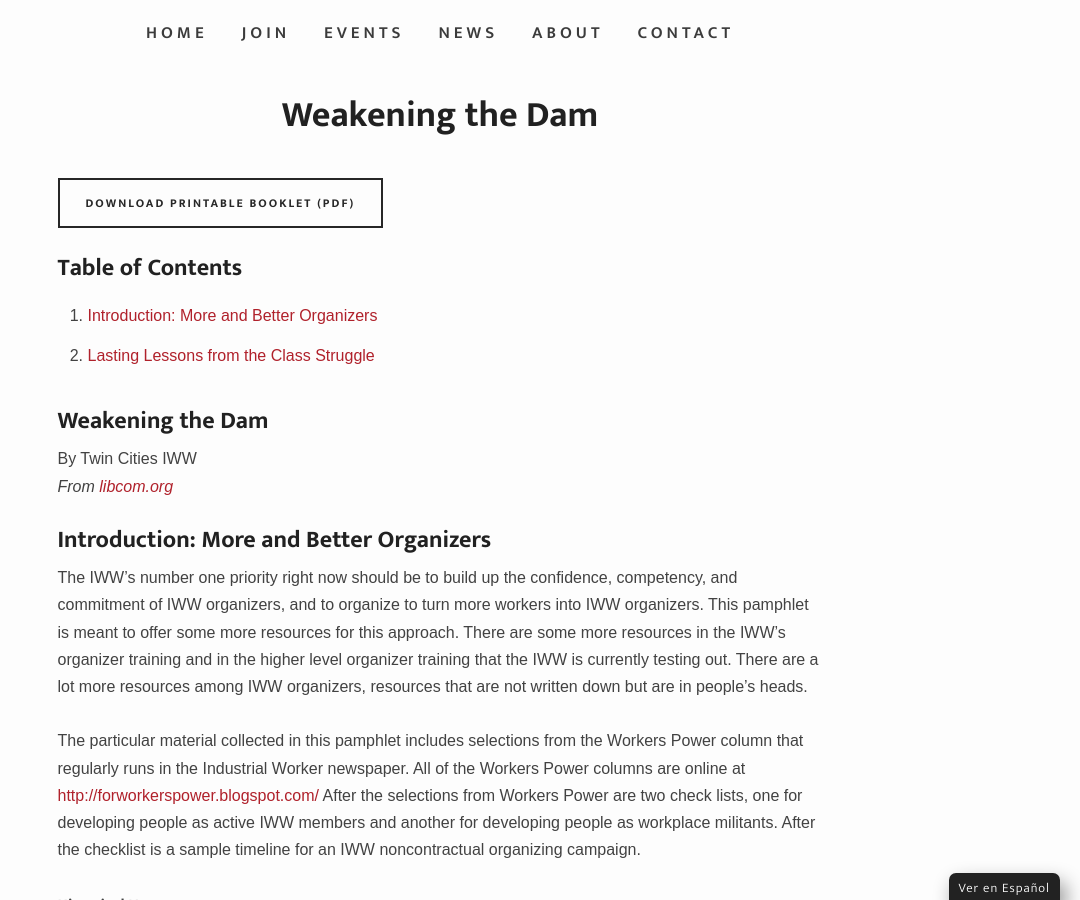
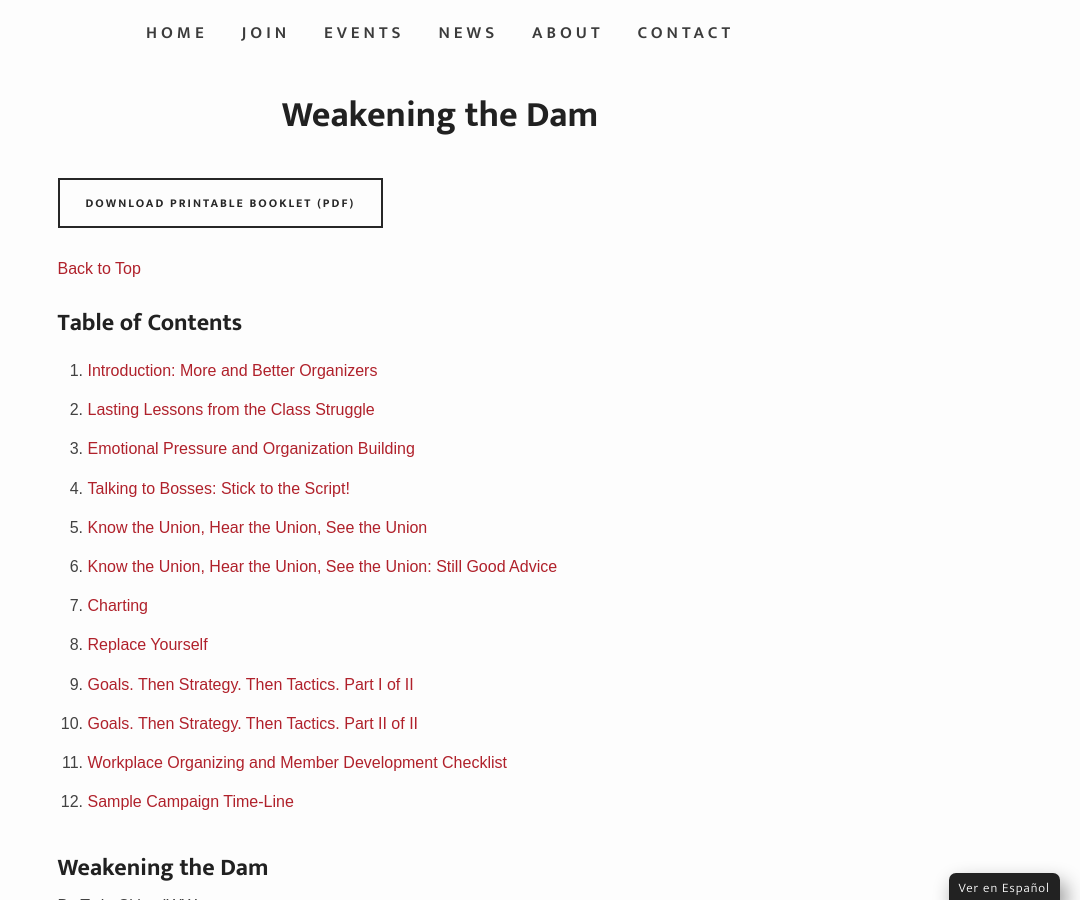
Before and after one commit to IWW-NYC-GMB/iww.nyc, a Jekyll site: the page built from weakening-the-dam.html, in a window 1280 px wide and 900 px high, scrolled down 600 px. Shown: the whole window, without its empty margins (200-1280 px from the left). Built offline with Jekyll 4.4.1, drawn with Linux system fonts in a browser that asks for light colours; some web fonts are replaced; some of the changed text lies outside the part shown.

Commit message:
Update weakening-the-dam.html

```diff
--- a/weakening-the-dam.html
+++ b/weakening-the-dam.html
@@ -5,10 +5,21 @@
 heading: true
 ---
 <a href="{{ site.baseurl }}/assets/Weakening-the-Dam.pdf"><button class="small" ontouchstart="">Download Printable Booklet (PDF)</button></a><br><br>
-<h2>Table of Contents</h2>
+<a href="#top">Back to Top</a><br><br>
+<h2 id="">Table of Contents</h2>
 <ol style="margin-top:10px">
   <li><a href="#introduction-more-and-better-organizers">Introduction: More and Better Organizers</a></li>
   <li><a href="#lasting-lessons-from-the-class-struggle">Lasting Lessons from the Class Struggle</a></li>
+  <li><a href="#emotional-pressure-and-organization-building">Emotional Pressure and Organization Building</a></li>
+  <li><a href="#talking-to-bosses-stick-to-the-script">Talking to Bosses: Stick to the Script!</a></li>
+  <li><a href="#know-the-union-hear-the-union-see-the-union">Know the Union, Hear the Union, See the Union</a></li>
+  <li><a href="#know-the-union-hear-the-union-see-the-union-still-good-advice">Know the Union, Hear the Union, See the Union: Still Good Advice</a></li>
+  <li><a href="#charting">Charting</a></li>
+  <li><a href="#replace-yourself">Replace Yourself</a></li>
+  <li><a href="#goals-then-strategy-then-tactics-part-i-of-ii">Goals. Then Strategy. Then Tactics. Part I of II</a></li>
+  <li><a href="#goals-then-strategy-then-tactics-part-ii-of-ii">Goals. Then Strategy. Then Tactics. Part II of II</a></li>
+  <li><a href="#workplace-organizing-and-member-development-checklist">Workplace Organizing and Member Development Checklist</a></li>
+  <li><a href="#sample-campaign-time-line">Sample Campaign Time-Line</a></li>
 </ol><br>
 
 <h1>Weakening the Dam</h1>
@@ -16,7 +27,6 @@
 By Twin Cities IWW<br>
 <em>From <a href="https://libcom.org/library/weakening-dam-twin-cities-iww">libcom.org</a></em>
 </p><br>
-
 
 <h2 id="introduction-more-and-better-organizers">Introduction: More and Better Organizers</h2>
 <p>
@@ -59,8 +69,10 @@
 
 The Missoula Floods were enormous landscape-changing events during the last ice age, some of which discharged 2.6 billion gallons of water every second, but they were only possible due to sudden small ruptures of the ice dam on the Clark Ford River. Small ruptures led to larger ruptures, they built off each other weakening the dam. In the IWW, our workplace committees, our campaigns, and our fights with the boss have ruptured production, only to have seen companies rebound and get back to business. But the true ruptures are the changed individuals that come out the other end of these fights. One day our years of struggles will turn these ruptures into a revolutionary flood that will forever change the landscape of the world's economy.<br><br>
 
-<h2>Emotional Pressure and Organization Building</h2>
-
+<a href="#top">Back to Top</a><br><br>
+</p>
+<h2 id="emotional-pressure-and-organization-building">Emotional Pressure and Organization Building</h2>
+<p>
 We want to do two things on the job at the same time: build organization and improve conditions. We could do these separately. For instance, we could build organization with no plan to improve conditions, like setting up a poker night or a knitting circle. Or we could try to improve conditions without building organization, by bribing or kissing up to the supervisor. Neither of those has much to do with being a union. Being a union means union builds organization by improving conditions, or improves conditions by building organization.<br><br>
 
 To build organization and improve conditions we have to take actions on the job. Action is the oxygen of a union. We start off by taking the existing informal organization on the job - the current relationships and communication and level of agitation - and directing this against the boss in the form of an action.<br><br>
@@ -75,8 +87,10 @@
 
 When we collectively confront the boss about conditions make our lives unpleasant, we give the boss an unpleasant experience. Think of this as sharing the wealth of misery that our jobs give us. By giving the boss a taste of their own medicine, making the boss take a helping of what our jobs force on us, we can start to force the boss to make small improvements on the job. That in turn helps us explain to our coworkers that we can improve our jobs by organizing together, and that if even more people get involved we can win even bigger improvements.<br><br>
 
-<h2>Talking to Bosses: Stick to the Script!</h2>
-
+<a href="#top">Back to Top</a><br><br>
+</p>
+<h2 id="talking-to-bosses-stick-to-the-script">Talking to Bosses: Stick to the Script!</h2>
+<p>
 We have nothing in common with them as a class but sometimes we need to talk to our bosses. When we confront our bosses, for instance, we need to talk to them. A lot of bosses seem to have an instinct for turning the tables on us, and a lot of us workers have a habit of letting them do so. We spend so much time following their orders and they spend so much time giving orders that when we speak up it can be almost as disorienting for us as it is for them. That can make it easy for the boss to take back control in conversation.<br><br>
 
 For us to keep control in conversation with the boss we need to know what we want to have happen. We can't get our way if we don't know what our way is. If we don't have a plan then things can't go according to plan.<br><br>
@@ -89,8 +103,10 @@
 
 Stick to the script and you can turn the tables on the boss.<br><br>
 
-<h2>Know the Union, Hear the Union, See the Union</h2>
-
+<a href="#top">Back to Top</a><br><br>
+</p>
+<h2 id="know-the-union-hear-the-union-see-the-union">Know the Union, Hear the Union, See the Union</h2>
+<p>
 On a 100 degree summer day I was in Stockton, at the Sikh temple meeting room. A middle aged trucker with a long, flowy beard asked me "How do we show the other drivers who weren't at our meeting today what the union is and why they should join?" I struggled to give him a good, clear answer on this one. I improvised an analogy on the spot. I think it paints a picture of our Solidarity Unionism organizing model in practice: "Know the Union, Hear the Union, See the Union." Let me break it down.<br><br>
 
 First you give the whole saying: "Here's how our organizing works. Some workers will know the union, some will hear the union, but others have to see the union." If you have a marker and paper, draw three circles around each other (like a bulls eye target). In the middle one write "know," the next "hear," and the outer most circle "see."<br><br>
@@ -105,8 +121,10 @@
 
 For myself this is one of the most useful concepts when beginning to organize. Organizing starts with those who "know" the union, they bring in the folks who "hear" about the union and together they take action to move the workers who need to "see" the union. How this plays out in the long run is that workers move from "seeing" to "knowing" the union through becoming involved in the organizing and action. This process builds the IWW and builds a conscious and militant working class.<br><br>
 
-<h2>Know the Union, Hear the Union, See the Union: Still Good Advice</h2>
-
+<a href="#top">Back to Top</a><br><br>
+</p>
+<h2 id="know-the-union-hear-the-union-see-the-union-still-good-advice">Know the Union, Hear the Union, See the Union: Still Good Advice</h2>
+<p>
 Some time ago Workers Power ran a column in which a Fellow Worker promoted the idea of "Know the Union, Hear the Union, See the Union" as way of explaining how a healthy campaign sustains itself and grows. Having participated in some organizing, I found myself often re-reading that piece as a source of inspiration and advice. I hope to expand the "Know the Union..." organizing approach by offering my thoughts on how to put it into practice.<br><br>
 
 In any workplace there are going to be some workers who will quickly be attracted to an organizing drive. Perhaps they’ve been involved in organizing before; perhaps they have some level of ideological agreement; or perhaps they simply have a high level of grievances. In any case, these workers "know the union" and typically come together to form the initial organizing committee.<br><br>
@@ -127,8 +145,10 @@
 
 As organizers, "Know the Union" not only helps us not only to remember that organizing is a process, but forces us to recognize that many times "action precedes consciousness". The most important thing organizers do is not winning arguments or making rousing speeches, but actually building the relationships that form the basis of any successful campaign.<br><br>
 
-<h2>Charting</h2>
-
+<a href="#top">Back to Top</a><br><br>
+</p>
+<h2 id="charting">Charting</h2>
+<p>
 Anyone who works out regularly knows that results in physical fitness pretty much come from only two things: persistence and time. The same thing is true in organizing. Organizing gets results when it’s persistent over the long haul. Persistent long term organizing must be systematic. A key to being systematic is putting things in writing.<br><br>
 
 In recent times the IWW has mostly organized relatively small workplaces or small units within larger workplaces. With small groups of people it’s pretty easy to remember everyone’s name, what they do, what experiences we’ve had with them. As a result, many of us have gotten into the habit of keeping a lot of information in our heads. This works in smaller settings. This won’t work once we get much beyond 20 or 30 people, because it all gets to be too much to remember. What’s more, when we make a habit of storing information in our head, it’s harder to assess what’s really happening at work, because our feelings shape our perceptions of what’s in our heads even more than what’s in writing. Depending on whether we’re feeling optimistic or pessimistic, this can lead us not to see real progress, or to overlook important steps that we fail to take.<br><br>
@@ -143,8 +163,10 @@
 
 Unless organizing is systematic, it will most likely rely too heavily on the social groups at work that we are most comfortable with. Charting is not the only part of organizing systematically, but it's one key piece of the puzzle.<br><br>
 
-<h2>Replace Yourself</h2>
-
+<a href="#top">Back to Top</a><br><br>
+</p>
+<h2 id="replace-yourself">Replace Yourself</h2>
+<p>
 The primary task of an organizer is to build more organizers. We need more and more working class leaders and the way to do this is to constantly replace yourself. Here's a few easy ways to help you build up your successors:<br><br>
 
 Reveal your sources so others can think with you: "I had a long talk with MK recently. He really convinced me that we should reorganize as a shop committee instead of having one or two 'stewards'. He gave me this awesome article on how IWW shop committees used to work." Telling others where you got an idea from demonstrates that you think of them as equals. You also provide an opportunity for them question your sources.<br><br>
@@ -163,8 +185,10 @@
 
 The task that we have as IWWs is to build working class leaders everywhere we go. We are constantly looking for opportunities to teach others what we know so that they could do what we do without us.<br><br>
 
-<h2>Goals. Then Strategy. Then Tactics. Part I of II</h2>
-
+<a href="#top">Back to Top</a><br><br>
+</p>
+<h2 id="goals-then-strategy-then-tactics-part-i-of-ii">Goals. Then Strategy. Then Tactics. Part I of II</h2>
+<p>
 First we dream up our goals. Big goals and small Goals. Our ‘ultimate goals’ are visionary. They are the grand ones written on the wall and they stare at us. They are our inspiration. Our 'intermediate goals’, are the stepping stones. These goals create the conditions for the grand ones. They lead us to the right path. Then we have our ‘immediate goals’--day-to-day demands. These goals are the victories we achieve once a week or once every five years. Winning these demands makes our lives better and demonstrates our power, both to our enemies and to ourselves.<br><br>
 
 Next we draft a strategy. This strategy takes us to our goals. Our strategy is practical but anticipates huge possibilities. Our strategy aims us through the day-to-day goals on our way to the bigger ones. If our strategy builds workers’ power then we are unleashing the possibilities to achieve anything. However, if our strategy is aimed only at the day-to-day goals, without the stepping stones, we’ll never realize our grand vision.<br><br>
@@ -177,8 +201,10 @@
 
 Given that workers’ power is the strategy, we’ll need to develop the skills and experience of individual worker-organizers in the industry. Expanding leadership capabilities to more and more workers increases the power of each sub-body in the industry. Therefore, part of our strategy has to be actively training workers and building an ever-increasing pool of experienced and dedicated organizers. Remember our goal was free food for every human being? Getting to this goal will likely mean having to develop our organizers into conscious revolutionaries. Even more likely is that these worker-organizers will, through strikes and struggles, become more radical than the teachers of revolution. Therefore, that individual development must be part of the strategy. Our strategy calls for building workers into organizer and organizers into revolutionaries. We form shopfloor and industrial committees which help push the struggle forward. Next month we’ll talk about what tactics uppity agriculture and food stuff workers might employ. What do you suppose are the tactics that will multiply our power, deepen our resolve, increase our confidence, expand our consciousness, and set the stage for achieving our dreams?<br><br>
 
-<h2>Goals. Then Strategy. Then Tactics. Part II of II</h2>
-
+<a href="#top">Back to Top</a><br><br>
+</p>
+<h2 id="goals-then-strategy-then-tactics-part-ii-of-ii">Goals. Then Strategy. Then Tactics. Part II of II</h2>
+<p>
 Last month we talked about goals, strategy, and tactics. We called forth our visions--our ultimate goals. As an example, we said: "Free food for every human being." Then we came up with intermediate goals: "Workers domination of the agriculture and food stuff industry." But to feed ourselves this week, our immediate goal was a pay raise. Next, we planned out a strategy--both to get us that pay raise and to set us on our way to our dreams. We designed our strategy to unite around immediate necessities and build our strength to achieve the impossible. Our strategy groups workers into shop floor and industrial committees. Workers group together in many ways, however, so we’ll work with what the situation calls for. To implement this strategy, we’re going to select tactics.<br><br>
 
 Tactics are the concrete actions taken to further a strategy. Our tactics must demonstrate our resolve to transform the food stuff industry. The effort to get a group of food stuff workers a pay raise relies on workers’ collective mass action. The shop floor and industrial committees choose tactics that build confidence and successfully demonstrate to food stuff workers their power "€˜at the point of production.’<br><br>
@@ -197,8 +223,10 @@
 
 First goals--to determine what we really want tomorrow and what we think we can get today. Then strategy--to plan out the campaign to achieve our goals and build the power and confidence of workers. Then tactics--to take concrete steps that demonstrate our resolve and alter the balance of power.<br><br>
 
-<h2>Workplace Organizing and Member Development Checklist</h2>
-
+<a href="#top">Back to Top</a><br><br>
+</p>
+<h2 id="workplace-organizing-and-member-development-checklist">Workplace Organizing and Member Development Checklist</h2>
+<p>
 Below are two checklists we can use to help us be systematic and deliberate about developing our fellow workers into good wobbly organizers.<br><br>
 
 <strong>1. Checklist for people we’re working with in an organizing campaign</strong><br><br>
@@ -269,8 +297,10 @@
 
 - Start organizing in their workplace (and therefore go through the other checklist)<br><br>
 
-<h2>Sample Campaign Time-Line</h2>
-
+<a href="#top">Back to Top</a><br><br>
+</p>
+<h2 id="sample-campaign-time-line">Sample Campaign Time-Line</h2>
+<p>
 <strong>Day 1 and 2</strong><br>
 Campaign membership: 2<br>
 Number of organizers: 2<br><br>
```
